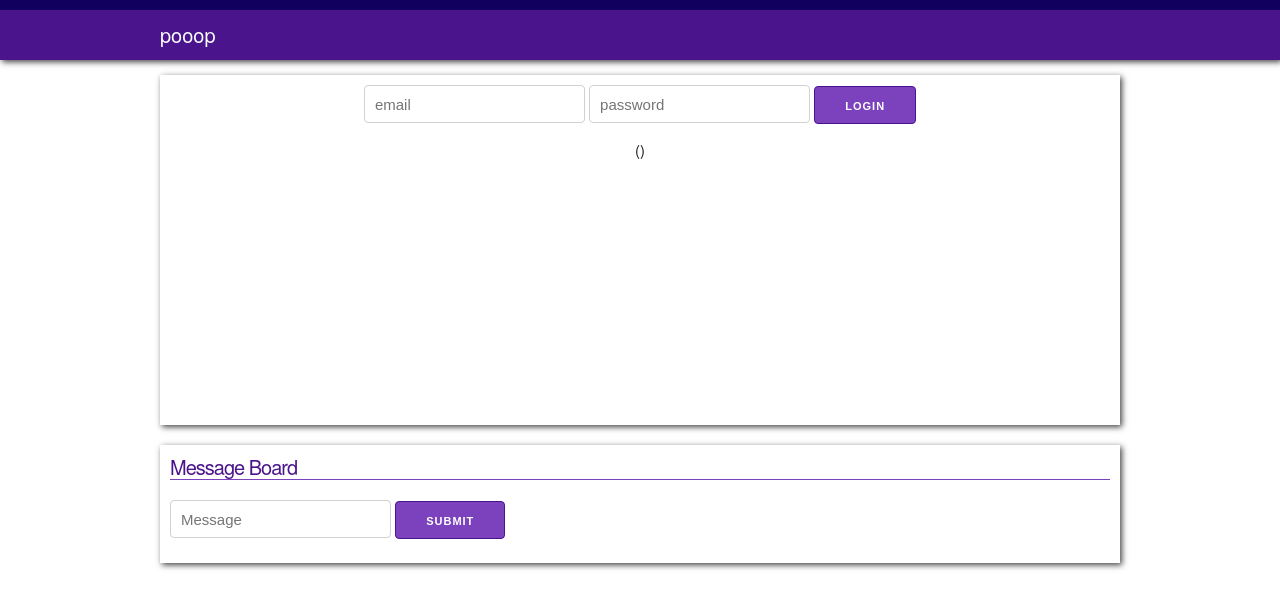
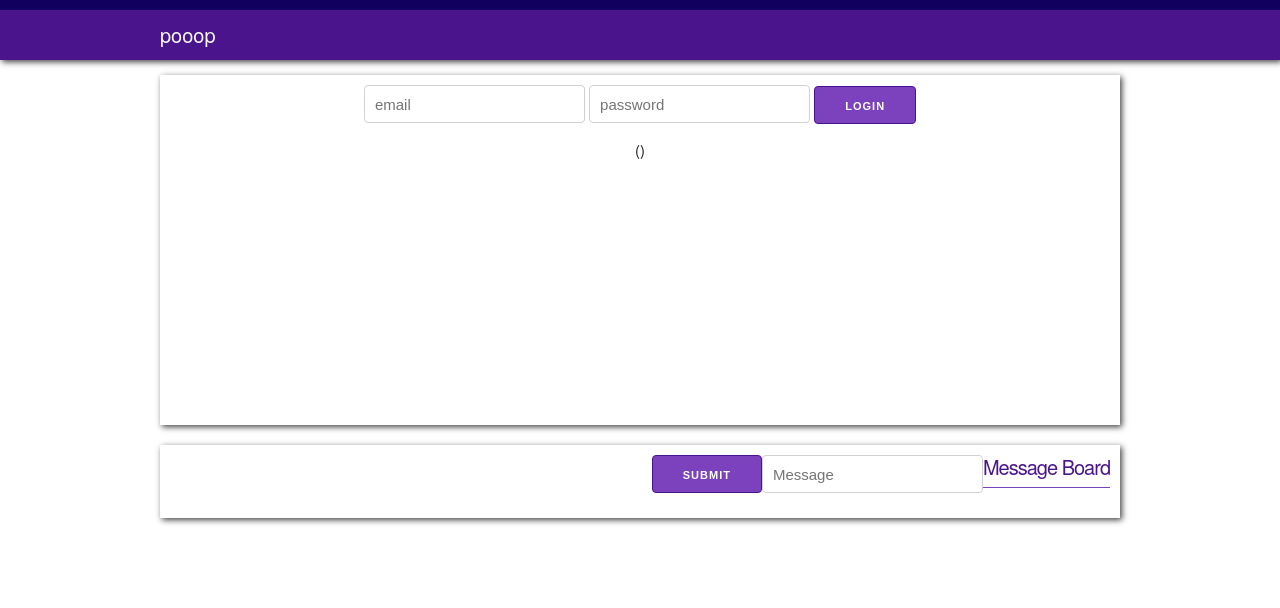
Before and after one commit to levidurfee/pooper, a website: page public/index.html in a window 1280 px wide. Drawn offline with nearby package versions, Linux system fonts and the light colour scheme; some packages are replaced by stand-ins of ours; no server answers.

Commit message:
use flex to display divs in reverse order

```diff
--- a/public/assets/css/styles.css
+++ b/public/assets/css/styles.css
@@ -40,4 +40,11 @@ img {max-width:100%;height:236px;}
   border-bottom:1px solid #7c42bd;
 }
 
+.messages {
+  display: -webkit-flex; /* Safari */
+  -webkit-flex-direction: row-reverse; /* Safari 6.1+ */
+  display: flex;
+  flex-direction: row-reverse;
+}
+
 #prrt, #flush {display: none;}
```
